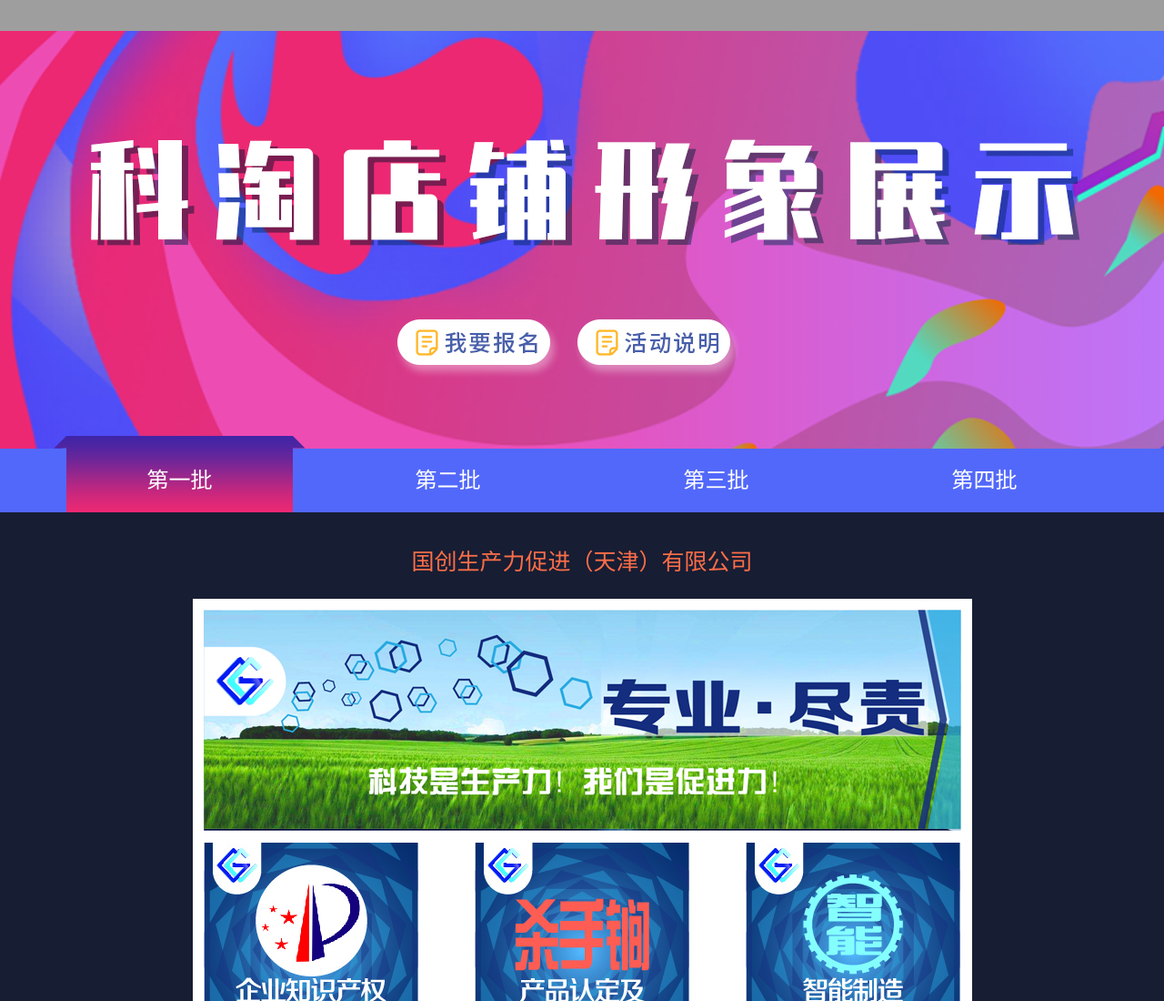
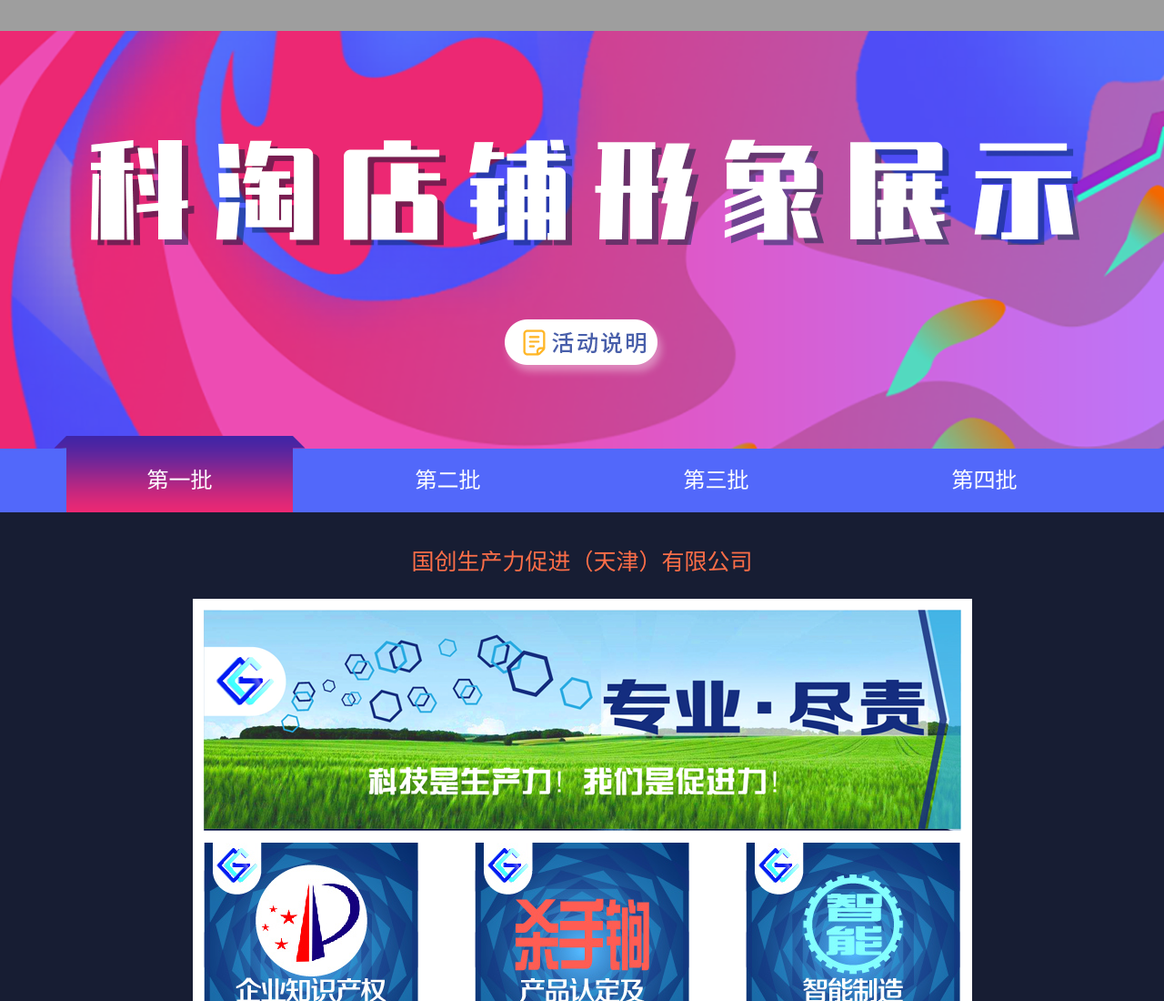
Before and after one commit to piwenjun1992/design, a plain HTML site: page index.html in a window 1280 px wide. Shown: the top 1100 px of the page at 91% size. Drawn offline with Linux system fonts and the light colour scheme; grey boxes are pictures that could not be loaded.

Commit message:
Update index.html

```diff
--- a/index.html
+++ b/index.html
@@ -25,7 +25,7 @@
 }
 
 
-#cydl_header .title2_cydl{width:686px; height:170px; margin:280px 0 0 90px;float:left;}
+#cydl_header .title2_cydl{width:686px; height:170px; margin:280px 0 0 10px;float:left;}
 #cydl_header .title2_cydl .cydl_jd{float:right;margin:0 2px 12px 0;}
 #cydl_header .title2_cydl img{float: right;margin-left: 12px;}
 	</style>
@@ -48,7 +48,7 @@
     <div class="top">
         <div class="title2_cydl">
         <a href="http://i.tten.cn/news/tzgg/201908/t20190812_145784.htm" target="_blank"><img src="./images/cydl_anniu2-2.png" width="186" height="68" alt="活动说明" /></a>
-        <a href="http://i.tten.cn/news/tzgg/201908/t20190812_145784.htm" target="_blank"><img src="./images/cydl_anniu2-3.png" width="186" height="68" alt="我要报名" /></a>
+        <!--<a href="http://i.tten.cn/news/tzgg/201908/t20190812_145784.htm" target="_blank"><img src="./images/cydl_anniu2-3.png" width="186" height="68" alt="我要报名" /></a>-->
         </div>
     </div>
 </div>
```
